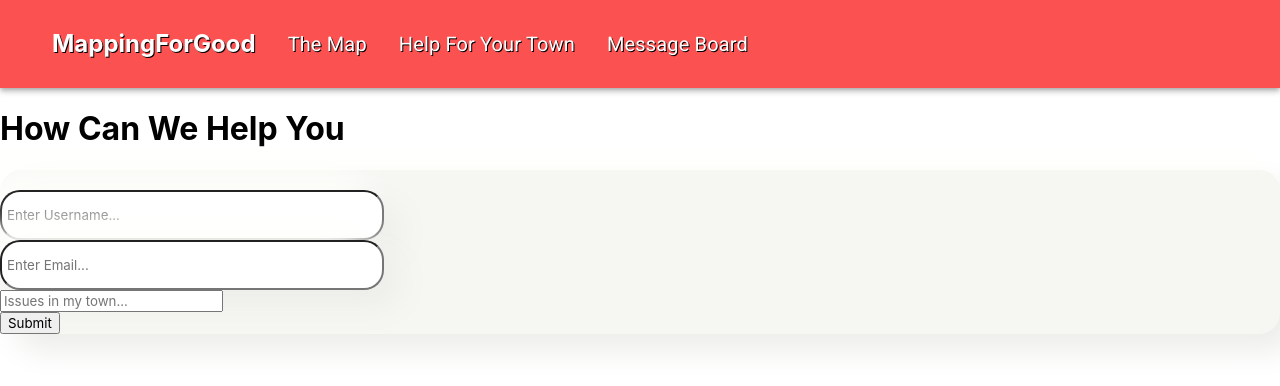
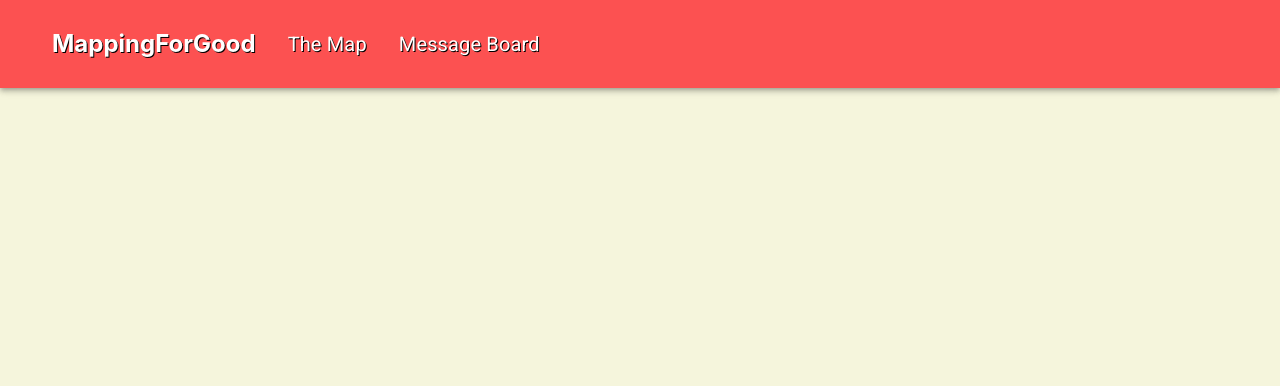
Before and after one commit to samderanova/MappingForGood, a React (Create React App) app in the folder frontend/: page /help-form in a window 1280 px wide. Shown: the top 386 px of the page. Built offline with nearby package versions, Linux system fonts and the light colour scheme.

Commit message:
connecting backend

```diff
--- a/frontend/package.json
+++ b/frontend/package.json
@@ -2,6 +2,7 @@
   "name": "frontend",
   "version": "0.1.0",
   "private": true,
+  "proxy": "http://localhost:5000",
   "dependencies": {
     "@material-ui/core": "^4.11.3",
     "@material-ui/lab": "^4.0.0-alpha.57",
@@ -19,6 +20,7 @@
   },
   "scripts": {
     "start": "react-scripts start",
+    "start-api": "python ../backend/app.py",
     "build": "react-scripts build",
     "test": "react-scripts test",
     "eject": "react-scripts eject"
--- a/frontend/src/App.js
+++ b/frontend/src/App.js
@@ -5,7 +5,6 @@ import Map from './components/Map/Map';
 import Home from './components/Home/Home';
 import MessageBoard from './components/MessageBoard/MessageBoard'
 import './App.css';
-import Form from './components/Form/Form';
 
 export default class App extends React.Component {
   render () {
@@ -20,9 +19,6 @@ export default class App extends React.Component {
               <Link to='/map'>
                 <Typography variant="h6">The Map</Typography>
               </Link>
-              <Link to='/help-form'>
-                <Typography variant="h6">Help For Your Town</Typography>
-              </Link>
               <Link to='/messageBoard'>
                 <Typography variant="h6">Message Board</Typography>
               </Link>
@@ -30,7 +26,6 @@ export default class App extends React.Component {
           </AppBar>
           <Route path='/' exact component={Home} />
           <Route path='/map' component={Map} />
-          <Route path='/help-form' component={Form} />
           <Route path='/messageBoard' component={MessageBoard} />
         </Router>
       </div>
--- a/frontend/src/components/Form/Form.css
+++ /dev/null
@@ -1,27 +0,0 @@
-#form-container {
-    margin: 0 2.5rem;
-}
-
-#form-header{
-    text-align: center;
-    font-size: 3rem;
-    font-weight: 200;
-    padding: 1rem 0.25rem;
-    animation-name: fade-in;
-    animation-duration: 1s;
-}
-#text-area-input {
-    font-size: 20px;
-    width: 100%;
-    height: 50vh;
-    padding: 10px;
-}
-
-
-Form .card
-{
-    border-radius: 21px;
-background: #f6f7f3;
-box-shadow:  16px 16px 32px #ecede9,
-             -16px -16px 32px #fffffd;
-}
--- a/frontend/src/components/Form/Form.js
+++ /dev/null
@@ -1,28 +0,0 @@
-import React from 'react';
-import './Form.css';
-
-export default class Form extends React.Component {
-    componentDidMount() {
-        var observer = new IntersectionObserver(function(entries) {
-            console.log(entries)
-            if(entries[0].isIntersecting) {
-                entries[0].target.setAttribute('style', 'animation-name: slide-up; animation-duration: 1s;');
-            }
-        }, { threshold: [0] });
-
-        observer.observe(document.getElementById("#form-container"));
-    }
-    render() {
-        return (
-            <div id ="#form-container">
-                <h1 id="#form-header">How Can We Help You</h1>
-                <form className="card" action="handle-form"method="post"><br/>
-                    <input className="pill" type="text" placeholder="Enter Username..." name="username" /><br/>
-                    <input className="pill" type="text" placeholder="Enter Email..." name="email" /><br/>
-                    <input id="#text-area-input"type="textArea" placeholder="Issues in my town..." name="message" /><br/>
-                    <input id="#submit-button" type="submit" value="Submit" />
-                </form>
-            </div>
-        )
-    }
-}
--- a/frontend/src/components/MessageBoard/MessageBoard.js
+++ b/frontend/src/components/MessageBoard/MessageBoard.js
@@ -4,6 +4,9 @@ import './MessageBoard.css';
 export default class MessageBoard extends React.Component {
     constructor(props) {
         super(props);
+        this.state = {
+            message: ''
+        }
         this.sendMessage = this.sendMessage.bind(this);
     }
     componentDidMount() {
@@ -12,6 +15,10 @@ export default class MessageBoard extends React.Component {
         // fetch('http://localhost:5000/messages')
             // .then(() => null)
             // .catch(err => console.error(err));
+        fetch('http://localhost:5000/helper-form')
+            .then((res) => {
+            })
+            .catch((err) => console.error(err))
     }
     sendMessage(e) {
         // Send message to Flask backend so it can be updated with MongoDB
@@ -43,6 +50,7 @@ export default class MessageBoard extends React.Component {
 
                     <input type="submit" value="Send Message" onClick={this.sendMessage} />
                 </form>
+                <h2>{this.state.message}</h2>
             </div>
         )
     }
--- a/frontend/src/index.css
+++ b/frontend/src/index.css
@@ -11,6 +11,7 @@ body {
   margin: 0;
   -webkit-font-smoothing: antialiased;
   -moz-osx-font-smoothing: grayscale;
+  background-color: beige;
 }
 
 .Home, .MessageBoard {
```
Also changed, not shown: 1 other file (tests, documents, lock files or other folders).
